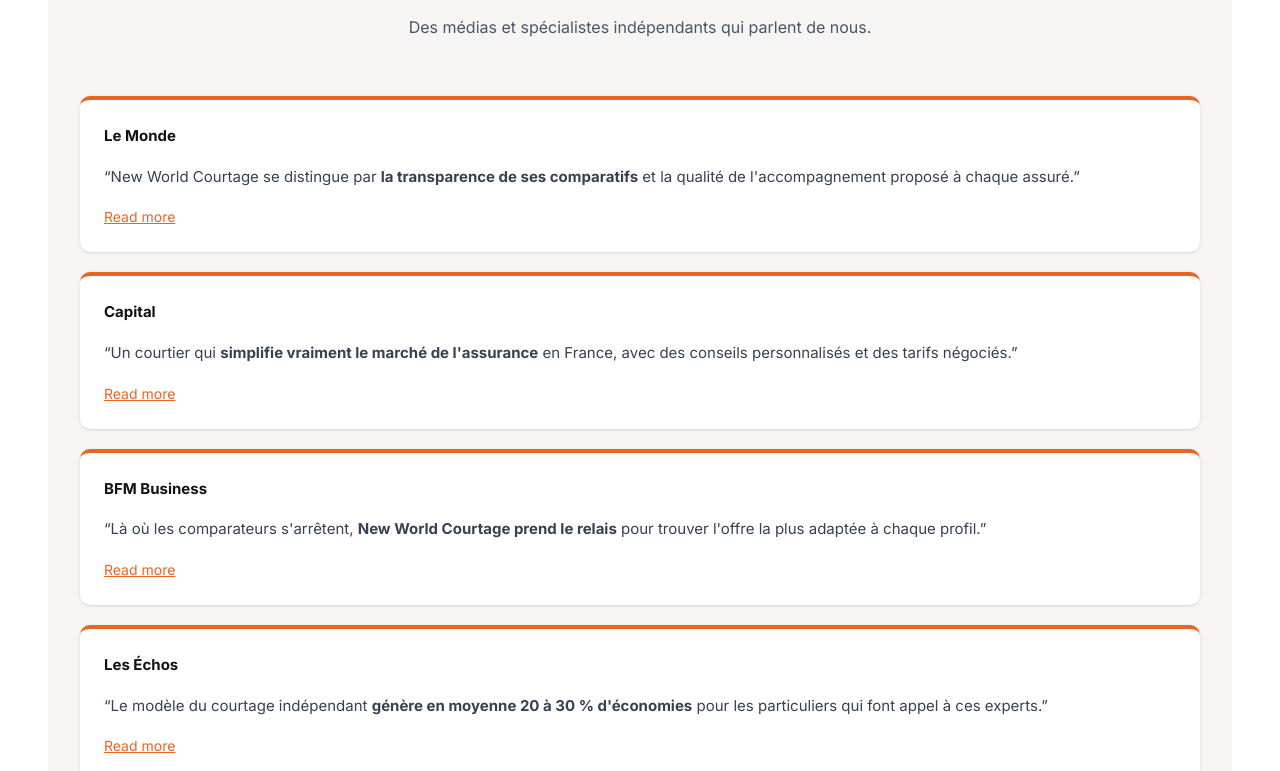
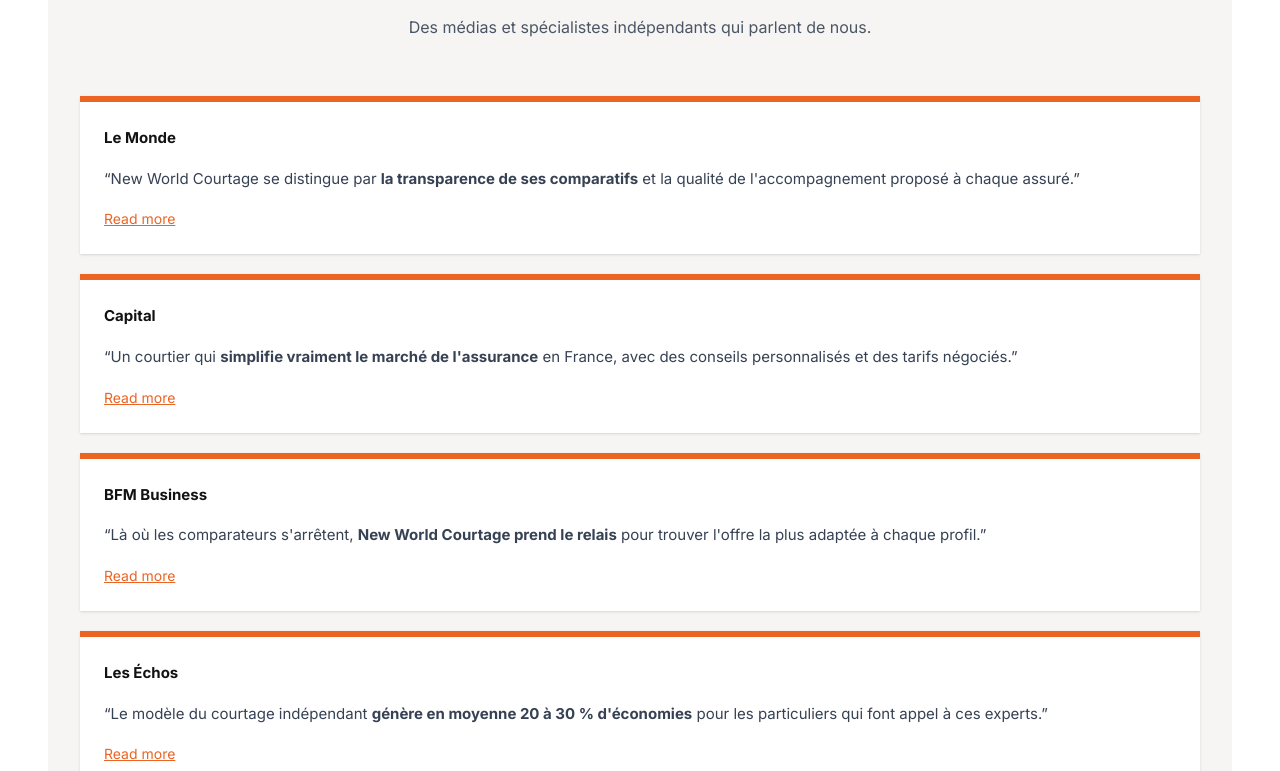
Before and after one commit to mehdibenrabiaa/new_world_courtage, a Next.js app: page /about/reviews in a window 1280 px wide. Shown: the part 1085-1856 px from the top of the page. Built offline with nearby package versions, Linux system fonts and the light colour scheme.

Commit message:
expert cards: thicker top border, no border radius

```diff
--- a/pages/about/reviews.js
+++ b/pages/about/reviews.js
@@ -143,7 +143,7 @@
 
 function ExpertCard({ source, quote, href }) {
   return (
-    <Card className="rounded-[10px] border-t-4 border-t-[var(--color-brand)] shadow-sm flex flex-col">
+    <Card className="rounded-none border-t-[6px] border-t-[var(--color-brand)] shadow-sm flex flex-col">
       <CardContent className="p-6 flex flex-col gap-4 h-full">
         <p className="text-[15px] font-bold text-[#131212]">{source}</p>
         <p className="text-[15px] text-gray-700 leading-relaxed flex-1">{quote}</p>
```
